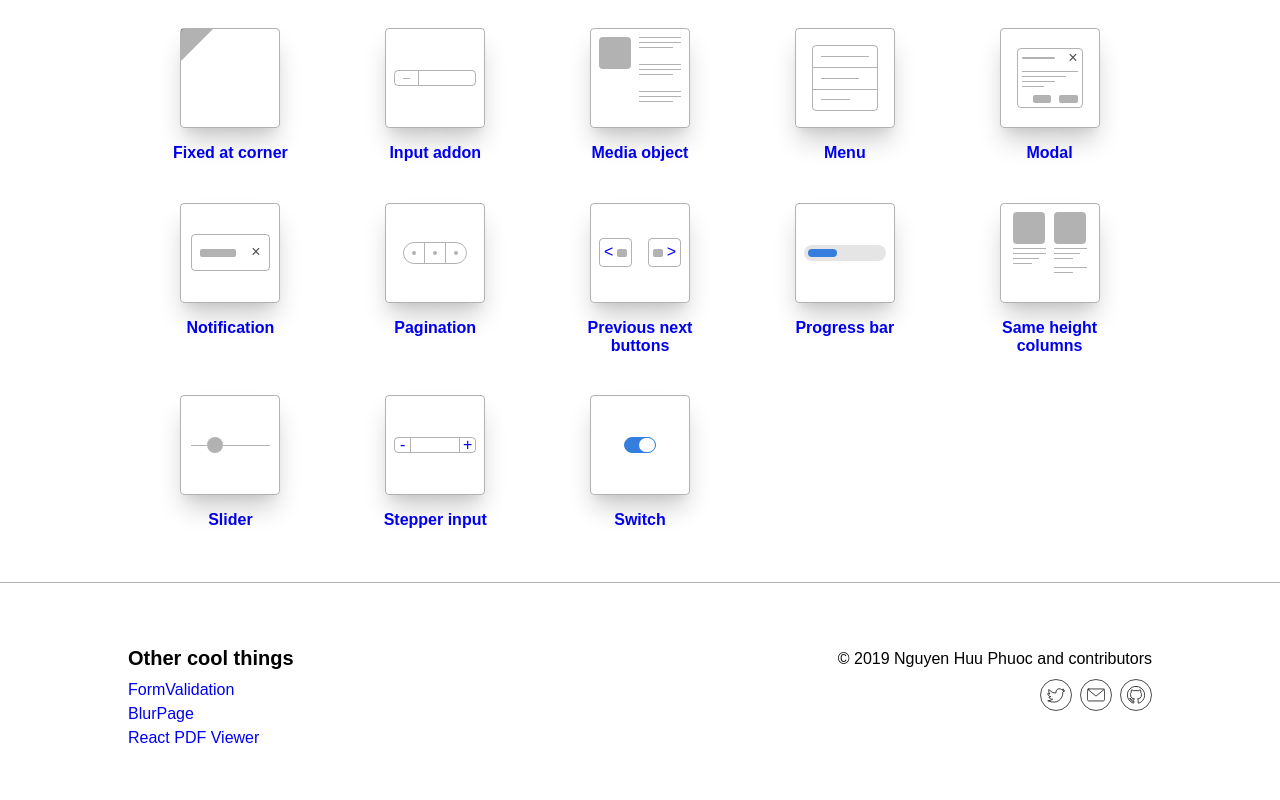
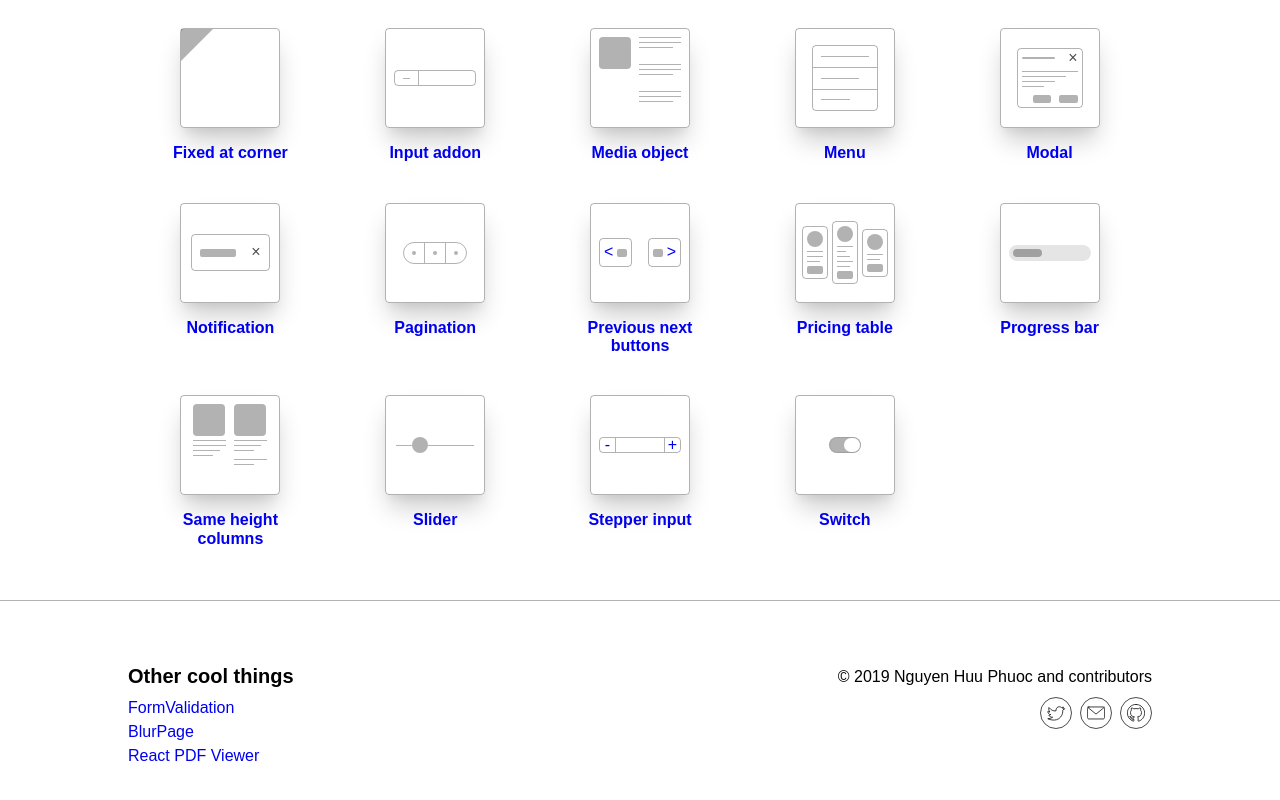
Before and after one commit to phuocng/csslayout, a React (Vite) app: page / in a window 1280 px wide. Shown: the part 799-1599 px from the top of the page. Built offline with nearby package versions, Linux system fonts and the light colour scheme; a small style sheet from the web is missing.

Commit message:
Add pricing table

```diff
--- a/client/App.jsx
+++ b/client/App.jsx
@@ -16,6 +16,7 @@ import Modal from './layouts/modal/Details';
 import Notification from './layouts/notification/Details';
 import Pagination from './layouts/pagination/Details';
 import PreviousNextButtons from './layouts/previous-next-buttons/Details';
+import PricingTable from './layouts/pricing-table/Details';
 import ProgressBar from './layouts/progress-bar/Details';
 import SameHeightColumns from './layouts/same-height-columns/Details';
 import Sidebar from './layouts/sidebar/Details';
@@ -45,6 +46,7 @@ const App = () => {
                 <Route exact={true} path='/notification'><Notification /></Route>
                 <Route exact={true} path='/pagination'><Pagination /></Route>
                 <Route exact={true} path='/previous-next-buttons'><PreviousNextButtons /></Route>
+                <Route exact={true} path='/pricing-table'><PricingTable /></Route>
                 <Route exact={true} path='/progress-bar'><ProgressBar /></Route>
                 <Route exact={true} path='/same-height-columns'><SameHeightColumns /></Route>
                 <Route exact={true} path='/sidebar'><Sidebar /></Route>
--- a/client/Home.jsx
+++ b/client/Home.jsx
@@ -15,6 +15,7 @@ import ModalCover from './layouts/modal/Cover';
 import NotificationCover from './layouts/notification/Cover';
 import PaginationCover from './layouts/pagination/Cover';
 import PreviousNextButtonCover from './layouts/previous-next-buttons/Cover';
+import PricingTableCover from './layouts/pricing-table/Cover';
 import ProgressBarCover from './layouts/progress-bar/Cover';
 import SameHeightColumnsCover from './layouts/same-height-columns/Cover';
 import SidebarCover from './layouts/sidebar/Cover';
@@ -164,6 +165,12 @@ const Home = () => {
                         </Link>
                     </div>
                     <div className="pa1 w-20">
+                        <Link to="/pricing-table" className="link flex flex-column items-center justify-center tc hover-bg-black-10 br2 pa3">
+                            <PricingTableCover />
+                            <h4 className="f5 mv0 pt3">Pricing table</h4>
+                        </Link>
+                    </div>
+                    <div className="pa1 w-20">
                         <Link to="/progress-bar" className="link flex flex-column items-center justify-center tc hover-bg-black-10 br2 pa3">
                             <ProgressBarCover />
                             <h4 className="f5 mv0 pt3">Progress bar</h4>
--- /dev/null
+++ b/client/layouts/pricing-table/Cover.jsx
@@ -0,0 +1,45 @@
+import React from 'react';
+
+import Circle from '../../placeholders/Circle';
+import Frame from '../../placeholders/Frame';
+import Line from '../../placeholders/Line';
+import Rectangle from '../../placeholders/Rectangle';
+
+const Cover = () => {
+    return (
+        <Frame>
+            <div className="h-100 flex items-center justify-center ph2">
+                <div className="ba br2 b--black-30 flex flex-column items-center justify-center pa1 mr1" style={{ flex: 1 }}>
+                    <div className="mb1"><Circle /></div>
+                    <div className="mb1 w-100">
+                        <div className="w-100 mb1"><Line /></div>
+                        <div className="w-100 mb1"><Line /></div>
+                        <div className="w-80"><Line /></div>
+                    </div>
+                    <Rectangle />
+                </div>
+                <div className="ba br2 b--black-30 flex flex-column items-center justify-center pa1 mr1" style={{ flex: 1 }}>
+                    <div className="mb1"><Circle /></div>
+                    <div className="mb1 w-100">
+                        <div className="w-100 mb1"><Line /></div>
+                        <div className="w-60 mb1"><Line /></div>
+                        <div className="w-80 mb1"><Line /></div>
+                        <div className="w-100 mb1"><Line /></div>
+                        <div className="w-80"><Line /></div>
+                    </div>
+                    <Rectangle />
+                </div>
+                <div className="ba br2 b--black-30 flex flex-column items-center justify-center pa1" style={{ flex: 1 }}>
+                    <div className="mb1"><Circle /></div>
+                    <div className="mb1 w-100">
+                        <div className="w-100 mb1"><Line /></div>
+                        <div className="w-80"><Line /></div>
+                    </div>
+                    <Rectangle />
+                </div>
+            </div>
+        </Frame>
+    );
+};
+
+export default Cover;
--- /dev/null
+++ b/client/layouts/pricing-table/Details.jsx
@@ -0,0 +1,100 @@
+import React from 'react';
+
+import DetailsLayout from '../../DetailsLayout';
+import Circle from '../../placeholders/Circle';
+import Block from '../../placeholders/Block';
+import BrowserFrame from '../../placeholders/BrowserFrame';
+import Rectangle from '../../placeholders/Rectangle';
+import SampleCode from '../../SampleCode';
+import useDocumentTitle from '../../hooks/useDocumentTitle';
+
+const Details = () => {
+    useDocumentTitle('CSS Layout ∙ Pricing table');
+
+    return (
+        <DetailsLayout>
+            <h1 className="f1 tc">Pricing table</h1>
+            <BrowserFrame
+                content={
+                    <div className="h-100 flex items-center justify-center pa3">
+                        <div className="w-60 flex items-center justify-center">
+                            <div className="ba br2 b--black-30 flex flex-column items-center justify-center pa3 mh2" style={{ flex: 1 }}>
+                                <div className="mb3 w-60"><Rectangle /></div>
+                                <div className="mb3"><Circle size={64} /></div>
+                                <div className="mb3 w-100">
+                                    <Block numberOfBlocks={10} />
+                                </div>
+                                <div className="w-40"><Rectangle height={32} /></div>
+                            </div>
+                            <div className="ba br2 b--black-30 flex flex-column items-center justify-center pa3 mh2" style={{ flex: 1 }}>
+                                <div className="mb3 w-60"><Rectangle /></div>
+                                <div className="mb3"><Circle size={64} /></div>
+                                <div className="mb3 w-100">
+                                    <Block numberOfBlocks={20} />
+                                </div>
+                                <div className="w-40"><Rectangle height={32} /></div>
+                            </div>
+                            <div className="ba br2 b--black-30 flex flex-column items-center justify-center pa3 mh2" style={{ flex: 1 }}>
+                            <div className="mb3 w-60"><Rectangle /></div>
+                                <div className="mb3"><Circle size={64} /></div>
+                                <div className="mb3 w-100">
+                                    <Block numberOfBlocks={10} />
+                                </div>
+                                <div className="w-40"><Rectangle height={32} /></div>
+                            </div>
+                        </div>
+                    </div>
+                }
+                source={
+<SampleCode
+lang="html"
+code={`
+<div style="
+    /* Content is centered horizontally */
+    align-items: center;
+    display: flex;
+    justify-content: center;
+">
+    <!-- Pricing column -->
+    <div style="
+        /* Content is centered vertically */
+        align-items: center;
+        display: flex;
+        flex-direction: column;
+        justify-content: center;
+
+        /* Make all columns have the same width */
+        flex: 1;
+
+        /* OPTIONAL: Space between columns */
+        margin: 0 8px;
+
+        /* OPTIONAL: Border */
+        border: 1px solid rgba(0, 0, 0, 0.3);
+        border-radius: 4px;
+    ">
+        <!-- Title -->
+        ...
+
+        <!-- Price -->
+        ...
+
+        <!-- Description -->
+        ...
+
+        <!-- Button -->
+        ...
+    </div>
+
+    <!-- Repeated pricing columns -->
+    ...
+</div>
+`}
+/>
+                }
+            />
+        </DetailsLayout>
+    );
+};
+
+export default Details;
--- a/client/layouts/progress-bar/Cover.jsx
+++ b/client/layouts/progress-bar/Cover.jsx
@@ -7,7 +7,7 @@ const Cover = () => {
         <Frame>
             <div className="h-100 flex flex-column items-center justify-center pa2">
                 <div className="h1 w-100 br-pill bg-black-10 pa1">
-                    <div className="w-40 br-pill h-100 bg-blue" />
+                    <div className="w-40 br-pill h-100 bg-black-30" />
                 </div>
             </div>
         </Frame>
--- a/client/layouts/switch/Cover.jsx
+++ b/client/layouts/switch/Cover.jsx
@@ -6,7 +6,7 @@ const Cover = () => {
     return (
         <Frame>
             <div className="h-100 flex flex-column items-center justify-center pa2">
-                <div className="ba b--blue bg-blue br-pill h1 w2 flex justify-end">
+                <div className="ba b--black-10 bg-black-30 br-pill h1 w2 flex justify-end">
                     <div className="bg-white br-pill w1 h-100" />
                 </div>
             </div>
```
